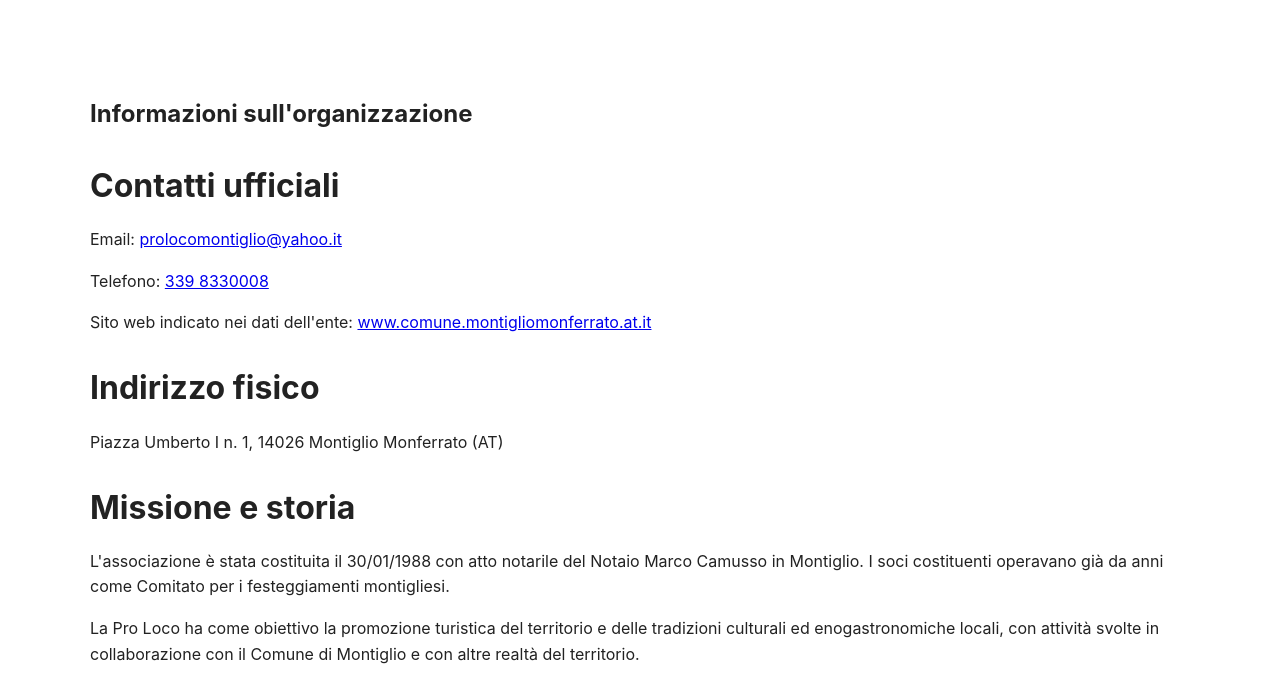
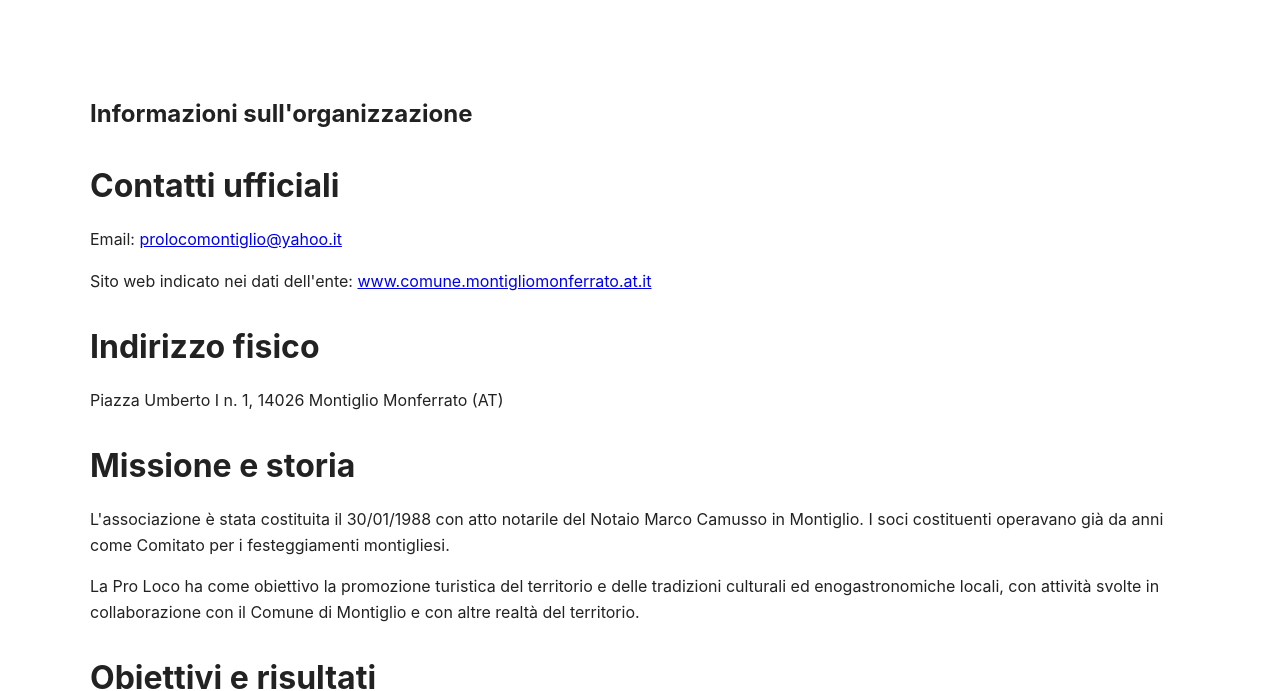
Before and after one commit to Montiglio/sitoweb, a plain HTML site: page about.html in a window 1280 px wide. Shown: the part 117-808 px from the top of the page. Drawn offline with Linux system fonts and the light colour scheme.

Commit message:
tolto telefono

```diff
--- a/about.html
+++ b/about.html
@@ -32,7 +32,6 @@
         <div class="info-block">
           <h2>Contatti ufficiali</h2>
           <p>Email: <a href="mailto:prolocomontiglio@yahoo.it">prolocomontiglio@yahoo.it</a></p>
-          <p>Telefono: <a href="tel:+393398330008">339 8330008</a></p>
           <p>Sito web indicato nei dati dell'ente: <a href="https://www.comune.montigliomonferrato.at.it">www.comune.montigliomonferrato.at.it</a></p>
         </div>
 
```
